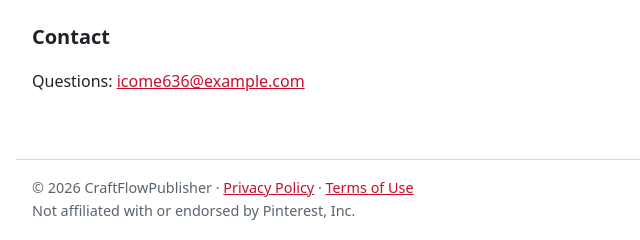
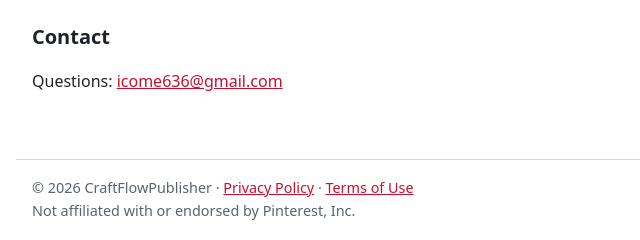
Before and after one commit to StevenTamberg/pin-sch-test, a plain HTML site: page index.html in a window 1280 px wide. Shown: the part 665-905 px from the top of the page, 244-884 px from the left. Drawn offline with Linux system fonts and the light colour scheme.

Commit message:
change namd and add contact email back

```diff
--- a/index.html
+++ b/index.html
@@ -31,7 +31,7 @@
     <p>The app uses the official Pinterest API v5 with OAuth 2.0. Access can be revoked at any time from Pinterest settings under <em>Security &amp; logins → Apps</em>.</p>
 
     <h2>Contact</h2>
-    <p>Questions: <a href="mailto:icome636@gmail.com">icome636@example.com</a></p>
+    <p>Questions: <a href="mailto:icome636@gmail.com">icome636@gmail.com</a></p>
 
   </main>
   <footer>
```
Also changed, not shown: privacy.html (+1 -1 lines), terms.html (+1 -1 lines).
